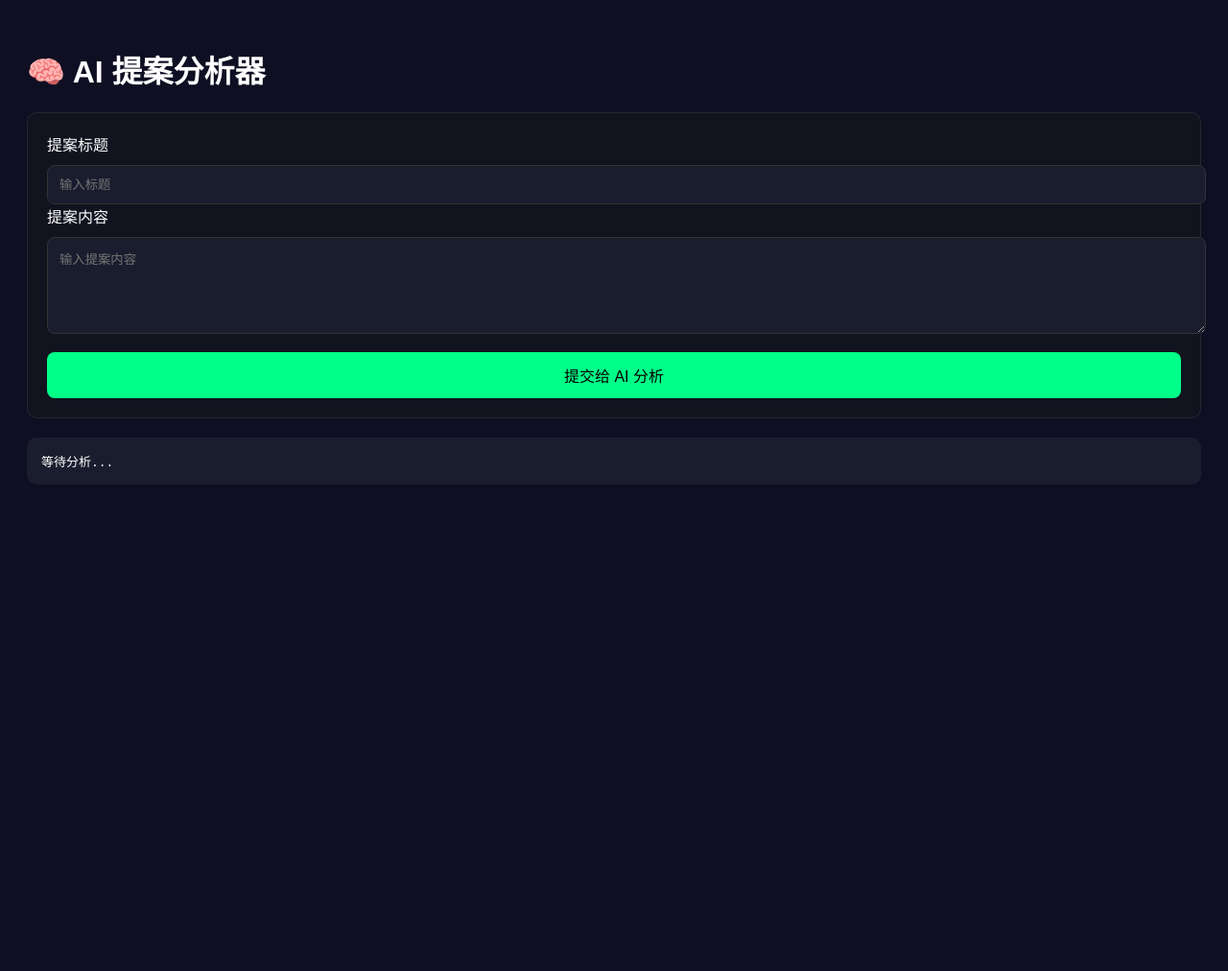
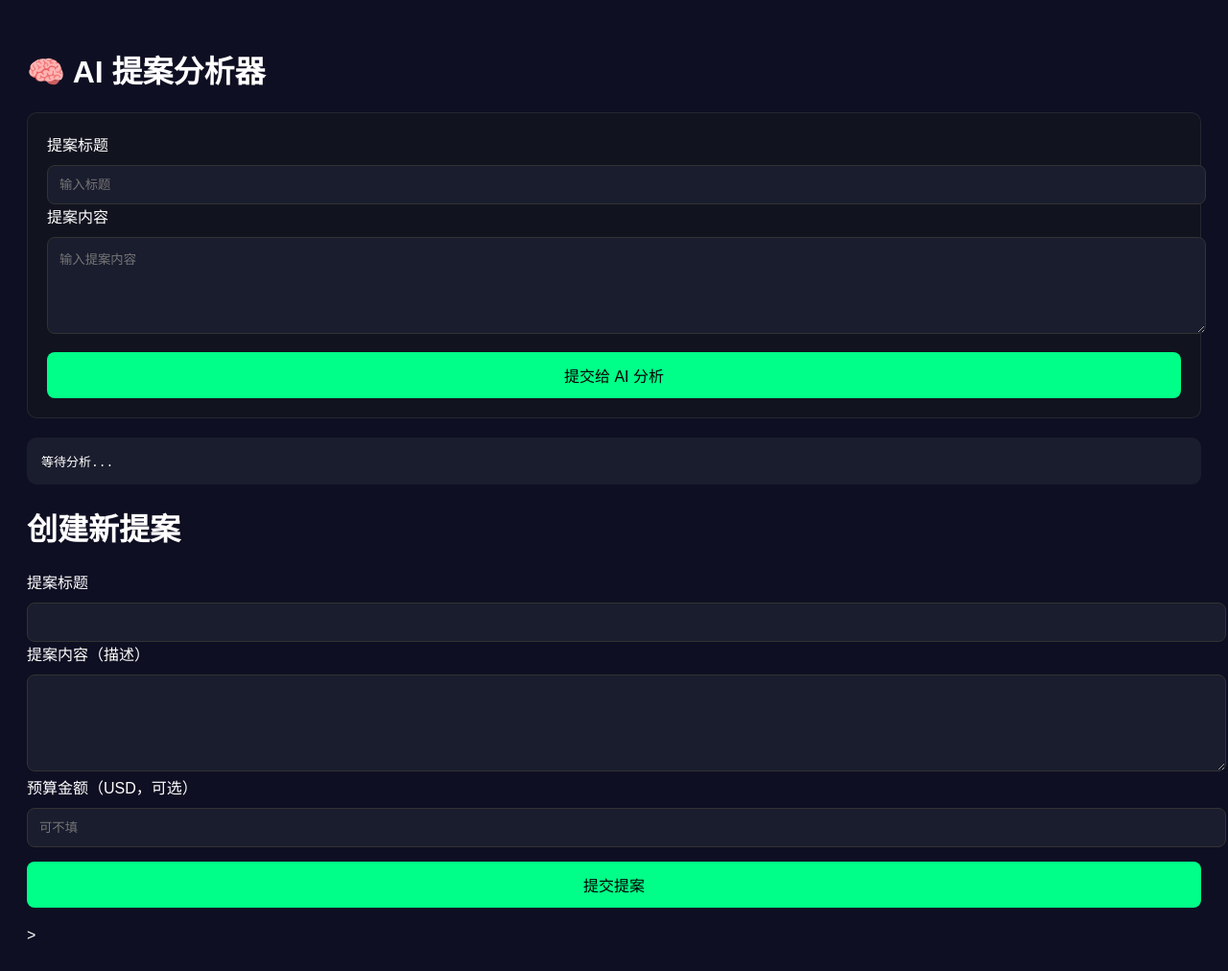
Before and after one commit to ZENXIN-ai/AstraCoin, a website: page public/analyze.html in a window 1280 px wide. Shown: the whole page at 96% size. Before the commit the page ends 800 px from the top, so only its background shows below. Drawn offline with Linux system fonts and the light colour scheme.

Commit message:
更新 analyze.html

```diff
--- a/public/analyze.html
+++ b/public/analyze.html
@@ -45,5 +45,22 @@ async function analyze() {
 }
 </script>
 
-</body>
+</body<div class="container">
+  <h1>创建新提案</h1>
+
+  <form id="proposalForm">
+    <label>提案标题</label>
+    <input type="text" id="title" required />
+
+    <label>提案内容（描述）</label>
+    <textarea id="description" rows="5" required></textarea>
+
+    <label>预算金额（USD，可选）</label>
+    <input type="number" id="budget" placeholder="可不填" />
+
+    <button type="submit">提交提案</button>
+  </form>
+
+  <p id="status" style="margin-top:20px;color:#0a0;"></p>
+</div>>
 </html>
```
